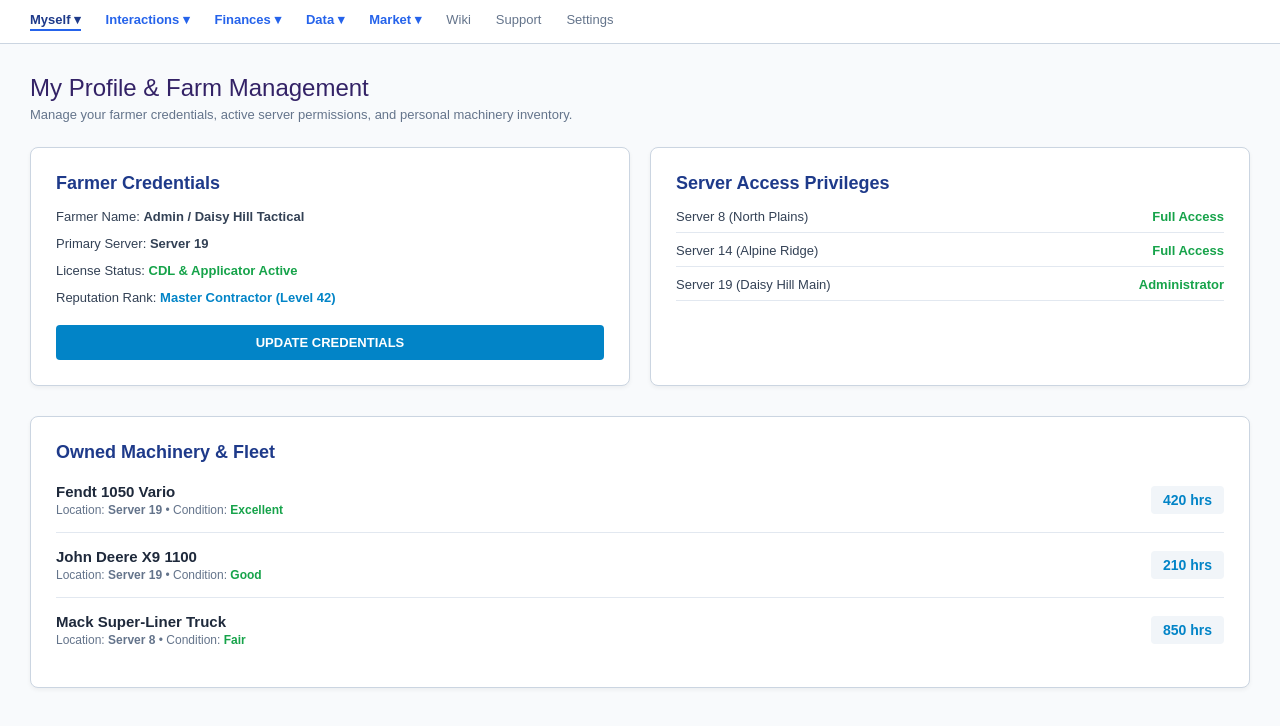
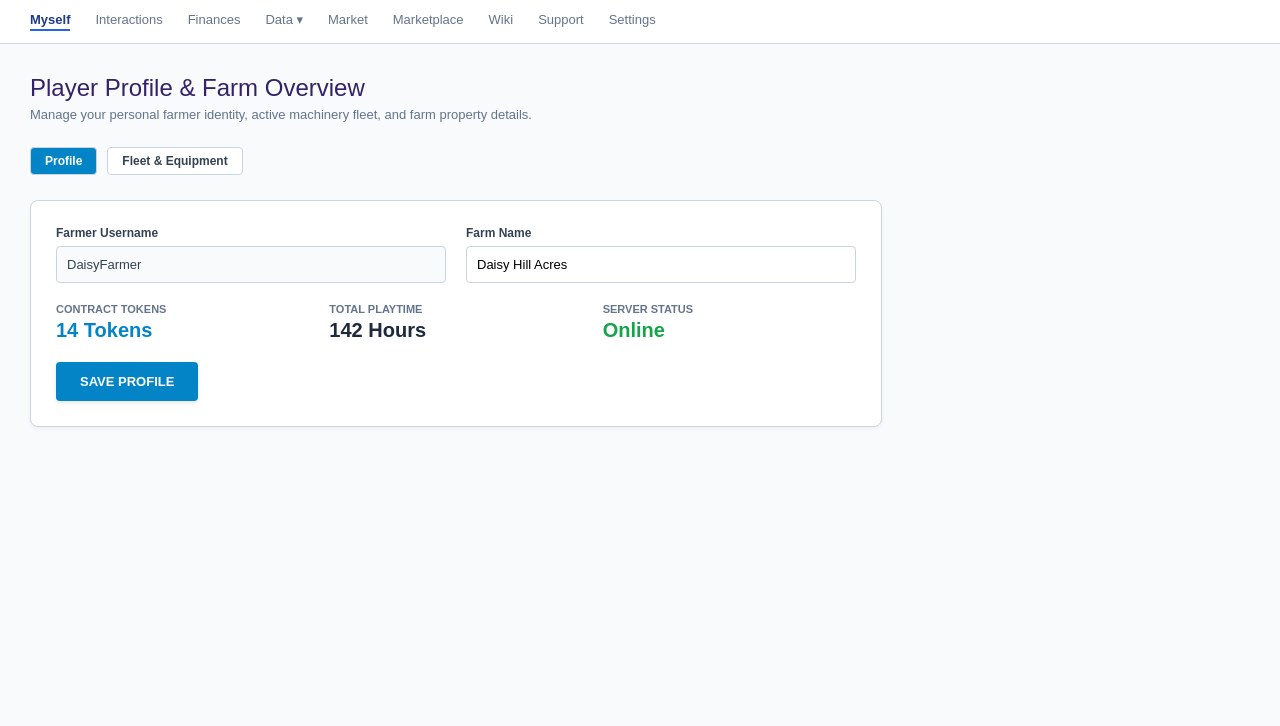
Before and after one commit to Daisyfarm/ctfg-portal, a Next.js app: page /myself in a window 1280 px wide. Shown: the top 726 px of the page. Built offline with nearby package versions, Linux system fonts and the light colour scheme.

Commit message:
Update page.tsx

```diff
--- a/app/myself/page.tsx
+++ b/app/myself/page.tsx
@@ -1,19 +1,21 @@
-
 "use client";
 import React, { useState } from 'react';
 
 export default function MyselfPage() {
+  const [activeTab, setActiveTab] = useState('Profile');
   const [profileUpdated, setProfileUpdated] = useState(false);
+  const [farmName, setFarmName] = useState('Daisy Hill Acres');
 
-  const handleSave = () => {
+  const handleSave = (e: React.FormEvent) => {
+    e.preventDefault();
     setProfileUpdated(true);
     setTimeout(() => setProfileUpdated(false), 3000);
   };
 
-  const ownedEquipment = [
-    { name: 'Fendt 1050 Vario', hours: '420 hrs', condition: 'Excellent', location: 'Server 19' },
-    { name: 'John Deere X9 1100', hours: '210 hrs', condition: 'Good', location: 'Server 19' },
-    { name: 'Mack Super-Liner Truck', hours: '850 hrs', condition: 'Fair', location: 'Server 8' }
+  const vehicles = [
+    { id: 1, name: 'John Deere 8R 410', status: 'Operational', location: 'Field 14', fuel: '84%' },
+    { id: 2, name: 'Fendt 942 Vario', status: 'In Transit', location: 'Road North', fuel: '45%' },
+    { id: 3, name: 'Case IH Axial-Flow 9250', status: 'Idle', location: 'Main Farm Yard', fuel: '92%' }
   ];
 
   return (
@@ -21,11 +23,12 @@ export default function MyselfPage() {
       {/* Top Navigation Bar */}
       <div style={{ background: '#fff', borderBottom: '1px solid #cbd5e1', padding: '12px 30px' }}>
         <div style={{ display: 'flex', gap: '25px', maxWidth: '1400px', margin: '0 auto', fontSize: '13px', fontWeight: 'bold', color: '#2563eb', flexWrap: 'wrap' }}>
-          <span style={{ cursor: 'pointer', color: '#1e3a8a', borderBottom: '2px solid #2563eb', paddingBottom: '2px' }}>Myself ▾</span>
-          <span style={{ cursor: 'pointer' }}>Interactions ▾</span>
-          <span style={{ cursor: 'pointer' }}>Finances ▾</span>
-          <span style={{ cursor: 'pointer' }}>Data ▾</span>
-          <span style={{ cursor: 'pointer' }}>Market ▾</span>
+          <span style={{ color: '#1e3a8a', borderBottom: '2px solid #2563eb', paddingBottom: '2px', cursor: 'pointer' }}>Myself</span>
+          <span style={{ color: '#64748b', fontWeight: 'normal', cursor: 'pointer' }}>Interactions</span>
+          <span style={{ color: '#64748b', fontWeight: 'normal', cursor: 'pointer' }}>Finances</span>
+          <span style={{ color: '#64748b', fontWeight: 'normal', cursor: 'pointer' }}>Data ▾</span>
+          <span style={{ color: '#64748b', fontWeight: 'normal', cursor: 'pointer' }}>Market</span>
+          <span style={{ color: '#64748b', fontWeight: 'normal', cursor: 'pointer' }}>Marketplace</span>
           <span style={{ color: '#64748b', fontWeight: 'normal', cursor: 'pointer' }}>Wiki</span>
           <span style={{ color: '#64748b', fontWeight: 'normal', cursor: 'pointer' }}>Support</span>
           <span style={{ color: '#64748b', fontWeight: 'normal', cursor: 'pointer' }}>Settings</span>
@@ -34,73 +37,116 @@ export default function MyselfPage() {
 
       <div style={{ maxWidth: '1400px', margin: '30px auto', padding: '0 30px' }}>
 
-        {/* Page Title */}
+        {/* Page Header */}
         <div style={{ marginBottom: '25px' }}>
           <h1 style={{ fontSize: '24px', fontWeight: 'normal', color: '#332266', margin: '0 0 5px 0' }}>
-            My Profile & Farm Management
+            Player Profile & Farm Overview
           </h1>
           <p style={{ fontSize: '13px', color: '#64748b', margin: '0' }}>
-            Manage your farmer credentials, active server permissions, and personal machinery inventory.
+            Manage your personal farmer identity, active machinery fleet, and farm property details.
           </p>
         </div>
 
-        {/* Profile Card & Stats Grid */}
-        <div style={{ display: 'grid', gridTemplateColumns: 'repeat(auto-fit, minmax(320px, 1fr))', gap: '20px', marginBottom: '30px' }}>
+        {/* Sub Navigation Tabs */}
+        <div style={{ display: 'flex', gap: '10px', marginBottom: '25px' }}>
+          {['Profile', 'Fleet & Equipment'].map((tab) => (
+            <button
+              key={tab}
+              onClick={() => setActiveTab(tab)}
+              style={{
+                background: activeTab === tab ? '#0284c7' : '#fff',
+                color: activeTab === tab ? '#fff' : '#334155',
+                border: '1px solid #cbd5e1',
+                padding: '6px 14px',
+                fontWeight: 'bold',
+                borderRadius: '4px',
+                cursor: 'pointer',
+                fontSize: '12px'
+              }}
+            >
+              {tab}
+            </button>
+          ))}
+        </div>
 
-          <div style={{ background: '#fff', border: '1px solid #cbd5e1', borderRadius: '8px', padding: '25px', boxShadow: '0 2px 4px rgba(0,0,0,0.05)' }}>
-            <h3 style={{ fontSize: '18px', fontWeight: 'bold', color: '#1e3a8a', margin: '0 0 15px 0' }}>Farmer Credentials</h3>
-            <div style={{ display: 'flex', flexDirection: 'column', gap: '12px', fontSize: '13px', color: '#334155' }}>
-              <div>Farmer Name: <strong>Admin / Daisy Hill Tactical</strong></div>
-              <div>Primary Server: <strong>Server 19</strong></div>
-              <div>License Status: <span style={{ color: '#16a34a', fontWeight: 'bold' }}>CDL & Applicator Active</span></div>
-              <div>Reputation Rank: <strong style={{ color: '#0284c7' }}>Master Contractor (Level 42)</strong></div>
-            </div>
-            <button
-              onClick={handleSave}
-              style={{ width: '100%', marginTop: '20px', background: profileUpdated ? '#16a34a' : '#0284c7', color: '#fff', border: 'none', padding: '10px', fontWeight: 'bold', borderRadius: '4px', cursor: 'pointer', fontSize: '13px', transition: 'background 0.2s' }}
-            >
-              {profileUpdated ? 'PROFILE SAVED' : 'UPDATE CREDENTIALS'}
-            </button>
+        {profileUpdated && (
+          <div style={{ background: '#dcfce7', color: '#16a34a', padding: '15px', borderRadius: '6px', fontSize: '13px', fontWeight: 'bold', marginBottom: '20px', maxWidth: '800px' }}>
+            Profile updated successfully!
           </div>
+        )}
 
-          <div style={{ background: '#fff', border: '1px solid #cbd5e1', borderRadius: '8px', padding: '25px', boxShadow: '0 2px 4px rgba(0,0,0,0.05)' }}>
-            <h3 style={{ fontSize: '18px', fontWeight: 'bold', color: '#1e3a8a', margin: '0 0 15px 0' }}>Server Access Privileges</h3>
-            <div style={{ display: 'flex', flexDirection: 'column', gap: '10px', fontSize: '13px', color: '#334155' }}>
-              <div style={{ display: 'flex', justifyContent: 'space-between', paddingBottom: '8px', borderBottom: '1px solid #e2e8f0' }}>
-                <span>Server 8 (North Plains)</span>
-                <strong style={{ color: '#16a34a' }}>Full Access</strong>
+        {activeTab === 'Profile' && (
+          <form onSubmit={handleSave} style={{ background: '#fff', border: '1px solid #cbd5e1', borderRadius: '8px', padding: '25px', boxShadow: '0 2px 4px rgba(0,0,0,0.05)', display: 'flex', flexDirection: 'column', gap: '20px', maxWidth: '800px' }}>
+
+            <div style={{ display: 'grid', gridTemplateColumns: '1fr 1fr', gap: '20px' }}>
+              <div>
+                <label style={{ display: 'block', fontSize: '12px', fontWeight: 'bold', color: '#334155', marginBottom: '6px' }}>Farmer Username</label>
+                <input
+                  type="text"
+                  defaultValue="DaisyFarmer"
+                  style={{ width: '100%', padding: '10px', background: '#f8fafc', color: '#334155', border: '1px solid #cbd5e1', borderRadius: '4px', fontSize: '13px', boxSizing: 'border-box' }}
+                  readOnly
+                />
               </div>
-              <div style={{ display: 'flex', justifyContent: 'space-between', paddingBottom: '8px', borderBottom: '1px solid #e2e8f0' }}>
-                <span>Server 14 (Alpine Ridge)</span>
-                <strong style={{ color: '#16a34a' }}>Full Access</strong>
-              </div>
-              <div style={{ display: 'flex', justifyContent: 'space-between', paddingBottom: '8px', borderBottom: '1px solid #e2e8f0' }}>
-                <span>Server 19 (Daisy Hill Main)</span>
-                <strong style={{ color: '#16a34a' }}>Administrator</strong>
+              <div>
+                <label style={{ display: 'block', fontSize: '12px', fontWeight: 'bold', color: '#334155', marginBottom: '6px' }}>Farm Name</label>
+                <input
+                  type="text"
+                  value={farmName}
+                  onChange={(e) => setFarmName(e.target.value)}
+                  style={{ width: '100%', padding: '10px', background: '#fff', color: '#000', border: '1px solid #cbd5e1', borderRadius: '4px', fontSize: '13px', boxSizing: 'border-box' }}
+                  required
+                />
               </div>
             </div>
-          </div>
 
-        </div>
+            <div style={{ display: 'grid', gridTemplateColumns: '1fr 1fr 1fr', gap: '20px' }}>
+              <div>
+                <div style={{ fontSize: '11px', fontWeight: 'bold', color: '#64748b', textTransform: 'uppercase', marginBottom: '4px' }}>Contract Tokens</div>
+                <div style={{ fontSize: '20px', fontWeight: 'bold', color: '#0284c7' }}>14 Tokens</div>
+              </div>
+              <div>
+                <div style={{ fontSize: '11px', fontWeight: 'bold', color: '#64748b', textTransform: 'uppercase', marginBottom: '4px' }}>Total Playtime</div>
+                <div style={{ fontSize: '20px', fontWeight: 'bold', color: '#1e293b' }}>142 Hours</div>
+              </div>
+              <div>
+                <div style={{ fontSize: '11px', fontWeight: 'bold', color: '#64748b', textTransform: 'uppercase', marginBottom: '4px' }}>Server Status</div>
+                <div style={{ fontSize: '20px', fontWeight: 'bold', color: '#16a34a' }}>Online</div>
+              </div>
+            </div>
 
-        {/* Owned Equipment Table */}
-        <div style={{ background: '#fff', border: '1px solid #cbd5e1', borderRadius: '8px', padding: '25px', boxShadow: '0 2px 4px rgba(0,0,0,0.05)' }}>
-          <h3 style={{ fontSize: '18px', fontWeight: 'bold', color: '#1e3a8a', margin: '0 0 20px 0' }}>Owned Machinery & Fleet</h3>
+            <div>
+              <button
+                type="submit"
+                style={{ background: '#0284c7', color: '#fff', border: 'none', padding: '12px 24px', fontWeight: 'bold', borderRadius: '4px', cursor: 'pointer', fontSize: '13px', boxShadow: '0 2px 4px rgba(0,0,0,0.1)' }}
+              >
+                SAVE PROFILE
+              </button>
+            </div>
 
-          <div style={{ display: 'flex', flexDirection: 'column', gap: '15px' }}>
-            {ownedEquipment.map((eq, index) => (
-              <div key={index} style={{ display: 'flex', justifyContent: 'space-between', alignItems: 'center', paddingBottom: '15px', borderBottom: index !== ownedEquipment.length - 1 ? '1px solid #e2e8f0' : 'none', flexWrap: 'wrap', gap: '10px' }}>
+          </form>
+        )}
+
+        {activeTab === 'Fleet & Equipment' && (
+          <div style={{ display: 'grid', gridTemplateColumns: 'repeat(auto-fit, minmax(320px, 1fr))', gap: '20px' }}>
+            {vehicles.map((v) => (
+              <div key={v.id} style={{ background: '#fff', border: '1px solid #cbd5e1', borderRadius: '8px', padding: '22px', boxShadow: '0 2px 4px rgba(0,0,0,0.05)', display: 'flex', flexDirection: 'column', justifyContent: 'space-between' }}>
                 <div>
-                  <div style={{ fontSize: '15px', fontWeight: 'bold', color: '#1e293b', marginBottom: '3px' }}>{eq.name}</div>
-                  <div style={{ fontSize: '12px', color: '#64748b' }}>Location: <strong>{eq.location}</strong> • Condition: <span style={{ color: '#16a34a', fontWeight: 'bold' }}>{eq.condition}</span></div>
+                  <div style={{ display: 'flex', justifyContent: 'space-between', alignItems: 'center', marginBottom: '6px' }}>
+                    <span style={{ fontSize: '11px', fontWeight: 'bold', color: '#0284c7', textTransform: 'uppercase' }}>Vehicle #{v.id}</span>
+                    <span style={{ fontSize: '11px', fontWeight: 'bold', color: '#16a34a', background: '#dcfce7', padding: '2px 8px', borderRadius: '4px' }}>{v.status}</span>
+                  </div>
+                  <h3 style={{ fontSize: '18px', fontWeight: 'bold', color: '#1e3a8a', margin: '0 0 10px 0' }}>{v.name}</h3>
+                  <div style={{ fontSize: '12px', color: '#64748b', marginBottom: '4px' }}>Current Location: <strong style={{ color: '#334155' }}>{v.location}</strong></div>
+                  <div style={{ fontSize: '12px', color: '#64748b', marginBottom: '15px' }}>Fuel Level: <strong style={{ color: '#334155' }}>{v.fuel}</strong></div>
                 </div>
-                <div style={{ fontSize: '14px', fontWeight: 'bold', color: '#0284c7', background: '#f1f5f9', padding: '6px 12px', borderRadius: '4px' }}>
-                  {eq.hours}
-                </div>
+                <button onClick={() => alert(`Locating ${v.name} on server map!`)} style={{ background: '#0284c7', color: '#fff', border: 'none', padding: '10px', fontWeight: 'bold', borderRadius: '4px', cursor: 'pointer', fontSize: '13px', width: '100%' }}>
+                  TRACK VEHICLE
+                </button>
               </div>
             ))}
           </div>
-        </div>
+        )}
 
       </div>
     </div>
```
